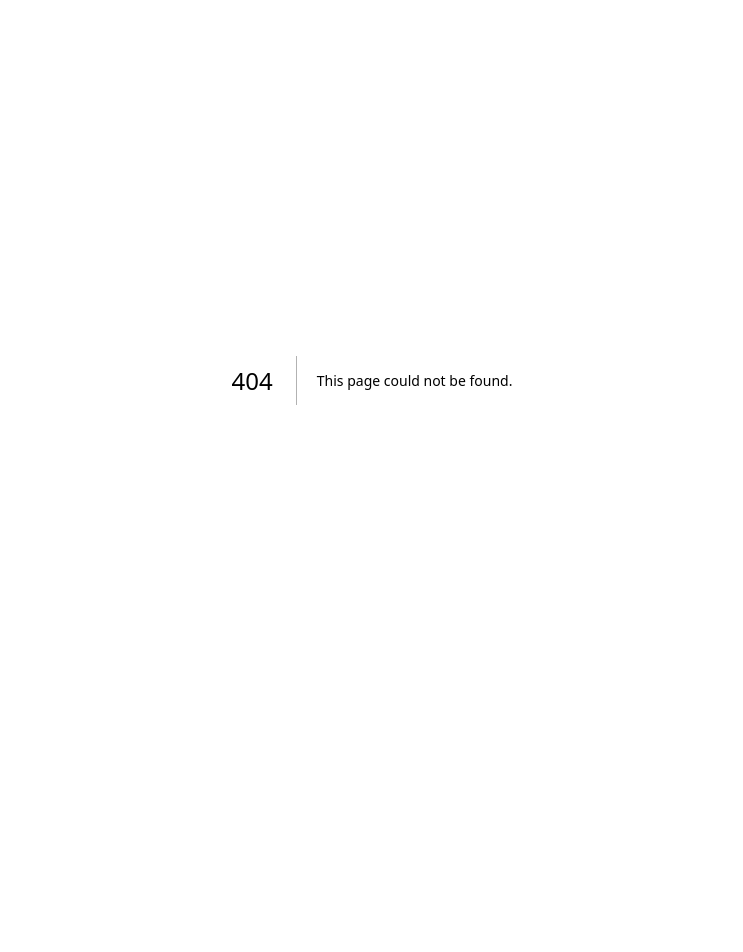
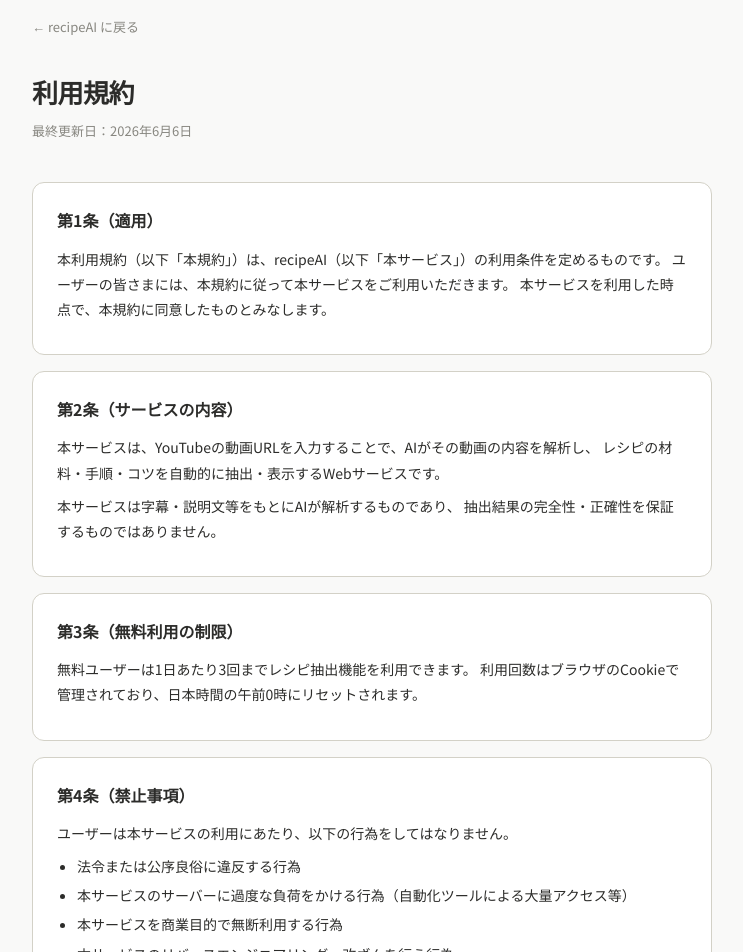
Before and after one commit to kang2120/recipe_extraction, a Next.js app: page /terms in a window 1280 px wide. Before the commit this address had no page. Shown: the part 20-972 px from the top of the page, without its empty margins (268-1011 px from the left). Before the commit the page ends 800 px from the top, so only its background shows below. Built offline with nearby package versions, Linux system fonts and the light colour scheme.

Commit message:
OGP画像 + 利用規約、メアドの追加

```diff
--- a/src/app/layout.tsx
+++ b/src/app/layout.tsx
@@ -1,7 +1,6 @@
 // src/app/layout.tsx
 import type { Metadata } from 'next'
 import { Noto_Sans_JP } from 'next/font/google'
-import Script from "next/script";
 import './globals.css'
 
 const notoSansJP = Noto_Sans_JP({
@@ -10,17 +9,31 @@ const notoSansJP = Noto_Sans_JP({
   display: 'swap',
 })
 
+const BASE_URL = 'https://recipeextraction.vercel.app'
+
 export const metadata: Metadata = {
   title: 'recipeAI — YouTubeレシピを瞬時に整理',
   description:
     'YouTubeのURLを貼り付けるだけで、材料・手順・コツを自動抽出。AIが動画の内容を解析して見やすくまとめます。',
   openGraph: {
-    title: 'recipeAI',
-    description: 'YouTubeレシピを瞬時に整理するAIツール',
+    title: 'recipeAI — YouTubeレシピを瞬時に整理',
+    description: 'YouTubeのURLを貼るだけで材料・手順を自動抽出するAIツール',
     type: 'website',
+    url: BASE_URL,
+    images: [
+      {
+        url: `${BASE_URL}/ogp.png`,
+        width: 1200,
+        height: 630,
+        alt: 'recipeAI',
+      },
+    ],
   },
-  other: {
-    "google-adsense-account": "ca-pub-1722119470458198",
+  twitter: {
+    card: 'summary_large_image',
+    title: 'recipeAI — YouTubeレシピを瞬時に整理',
+    description: 'YouTubeのURLを貼るだけで材料・手順を自動抽出するAIツール',
+    images: [`${BASE_URL}/ogp.png`],
   },
 }
 
@@ -32,12 +45,6 @@ export default function RootLayout({
   return (
     <html lang="ja">
       <body className={notoSansJP.className}>{children}</body>
-      <Script
-        async
-        src="https://pagead2.googlesyndication.com/pagead/js/adsbygoogle.js?client=ca-pub-1722119470458198"
-        crossOrigin="anonymous"
-        strategy="afterInteractive"
-      />
     </html>
   )
 }
--- a/src/app/page.tsx
+++ b/src/app/page.tsx
@@ -173,6 +173,8 @@ export default function Home() {
         <p>© 2026 recipeAI — Powered by Claude API</p>
         <p className={styles.footerLinks}>
           <a href="/privacy">プライバシーポリシー</a>
+          <span> · </span>
+          <a href="/terms">利用規約</a>
         </p>
         <p className={styles.footerSub}>
           ※ 本サービスはYouTube動画の字幕・説明文をもとにAIが解析します
--- a/src/app/privacy/page.tsx
+++ b/src/app/privacy/page.tsx
@@ -8,7 +8,7 @@ export const metadata: Metadata = {
 }
 
 const LAST_UPDATED = '2026年6月6日'
-const CONTACT_EMAIL = 'contact@example.com' // ← あなたのメールアドレスに変更
+const CONTACT_EMAIL = 'kangmc1011@gmail.com' // ← あなたのメールアドレスに変更
 
 export default function PrivacyPage() {
   return (
--- /dev/null
+++ b/src/app/terms/page.tsx
@@ -0,0 +1,120 @@
+// src/app/terms/page.tsx
+import type { Metadata } from 'next'
+import styles from './terms.module.css'
+
+export const metadata: Metadata = {
+  title: '利用規約 | recipeAI',
+  description: 'recipeAI の利用規約です。',
+}
+
+const LAST_UPDATED = '2026年6月6日'
+const CONTACT_EMAIL = 'kangmc1011@gmail.com' // ← あなたのメールアドレスに変更
+
+export default function TermsPage() {
+  return (
+    <main className={styles.main}>
+      <div className={styles.container}>
+        <a href="/" className={styles.back}>← recipeAI に戻る</a>
+
+        <h1 className={styles.title}>利用規約</h1>
+        <p className={styles.updated}>最終更新日：{LAST_UPDATED}</p>
+
+        <section className={styles.section}>
+          <h2>第1条（適用）</h2>
+          <p>
+            本利用規約（以下「本規約」）は、recipeAI（以下「本サービス」）の利用条件を定めるものです。
+            ユーザーの皆さまには、本規約に従って本サービスをご利用いただきます。
+            本サービスを利用した時点で、本規約に同意したものとみなします。
+          </p>
+        </section>
+
+        <section className={styles.section}>
+          <h2>第2条（サービスの内容）</h2>
+          <p>
+            本サービスは、YouTubeの動画URLを入力することで、AIがその動画の内容を解析し、
+            レシピの材料・手順・コツを自動的に抽出・表示するWebサービスです。
+          </p>
+          <p>
+            本サービスは字幕・説明文等をもとにAIが解析するものであり、
+            抽出結果の完全性・正確性を保証するものではありません。
+          </p>
+        </section>
+
+        <section className={styles.section}>
+          <h2>第3条（無料利用の制限）</h2>
+          <p>
+            無料ユーザーは1日あたり3回までレシピ抽出機能を利用できます。
+            利用回数はブラウザのCookieで管理されており、日本時間の午前0時にリセットされます。
+          </p>
+        </section>
+
+        <section className={styles.section}>
+          <h2>第4条（禁止事項）</h2>
+          <p>ユーザーは本サービスの利用にあたり、以下の行為をしてはなりません。</p>
+          <ul>
+            <li>法令または公序良俗に違反する行為</li>
+            <li>本サービスのサーバーに過度な負荷をかける行為（自動化ツールによる大量アクセス等）</li>
+            <li>本サービスを商業目的で無断利用する行為</li>
+            <li>本サービスのリバースエンジニアリング・改ざんを行う行為</li>
+            <li>他のユーザーまたは第三者に不利益・損害を与える行為</li>
+            <li>その他、当サービスが不適切と判断する行為</li>
+          </ul>
+        </section>
+
+        <section className={styles.section}>
+          <h2>第5条（知的財産権）</h2>
+          <p>
+            本サービスが生成・表示するレシピ情報は、YouTubeの動画コンテンツをもとにAIが解析したものです。
+            元の動画の著作権はそれぞれの動画制作者に帰属します。
+            本サービスが提供する情報の著作権は、当サービスまたは正当な権利を有する第三者に帰属します。
+          </p>
+        </section>
+
+        <section className={styles.section}>
+          <h2>第6条（免責事項）</h2>
+          <p>
+            本サービスは、レシピ情報の正確性・完全性・有用性を保証しません。
+            本サービスを利用して行った調理・食事によって生じた損害について、当サービスは一切の責任を負いません。
+          </p>
+          <p>
+            また、本サービスはシステムの安定稼働を努力目標としますが、
+            サービスの継続的な提供を保証するものではなく、
+            予告なくサービスを変更・中断・終了する場合があります。
+          </p>
+        </section>
+
+        <section className={styles.section}>
+          <h2>第7条（サービスの変更・終了）</h2>
+          <p>
+            当サービスは、ユーザーへの事前通知なく、本サービスの内容を変更または提供を終了することがあります。
+            これによりユーザーに生じた損害について、当サービスは責任を負いません。
+          </p>
+        </section>
+
+        <section className={styles.section}>
+          <h2>第8条（広告について）</h2>
+          <p>
+            本サービスでは、サービス維持のためGoogle AdSenseによる広告を表示しています。
+            広告の内容は第三者（広告主）によって提供されるものであり、当サービスはその内容に関する責任を負いません。
+          </p>
+        </section>
+
+        <section className={styles.section}>
+          <h2>第9条（準拠法・管轄裁判所）</h2>
+          <p>
+            本規約の解釈にあたっては日本法を準拠法とし、
+            本サービスに関する紛争については東京地方裁判所を第一審の専属的合意管轄裁判所とします。
+          </p>
+        </section>
+
+        <section className={styles.section}>
+          <h2>第10条（お問い合わせ）</h2>
+          <p>本規約に関するお問い合わせは、以下のメールアドレスまでご連絡ください。</p>
+          <p>
+            <a href={`mailto:${CONTACT_EMAIL}`}>{CONTACT_EMAIL}</a>
+          </p>
+        </section>
+      </div>
+    </main>
+  )
+}
--- /dev/null
+++ b/src/app/terms/terms.module.css
@@ -0,0 +1,83 @@
+/* src/app/terms/terms.module.css */
+
+.main {
+  background: var(--gray-50);
+  min-height: 100vh;
+  padding: 2rem 1rem 4rem;
+}
+
+.container {
+  max-width: 680px;
+  margin: 0 auto;
+}
+
+.back {
+  display: inline-block;
+  font-size: 13px;
+  color: var(--gray-400);
+  text-decoration: none;
+  margin-bottom: 2rem;
+  transition: color 0.15s;
+}
+
+.back:hover {
+  color: var(--red);
+}
+
+.title {
+  font-size: 26px;
+  font-weight: 700;
+  color: var(--gray-800);
+  margin-bottom: 6px;
+  letter-spacing: -0.5px;
+}
+
+.updated {
+  font-size: 13px;
+  color: var(--gray-400);
+  margin-bottom: 2.5rem;
+}
+
+.section {
+  background: var(--white);
+  border: 1px solid var(--gray-200);
+  border-radius: var(--radius-lg);
+  padding: 1.5rem;
+  margin-bottom: 1rem;
+}
+
+.section h2 {
+  font-size: 16px;
+  font-weight: 700;
+  color: var(--gray-800);
+  margin-bottom: 0.75rem;
+}
+
+.section p {
+  font-size: 14px;
+  color: var(--gray-800);
+  line-height: 1.8;
+  margin-bottom: 0.5rem;
+}
+
+.section ul {
+  padding-left: 1.25rem;
+  margin: 0.5rem 0;
+}
+
+.section li {
+  font-size: 14px;
+  color: var(--gray-800);
+  line-height: 1.8;
+  margin-bottom: 0.25rem;
+}
+
+.section a {
+  color: var(--red);
+  text-decoration: underline;
+  text-underline-offset: 2px;
+}
+
+.section a:hover {
+  opacity: 0.8;
+}
```
Also changed, not shown: public/ogp.png (added).
